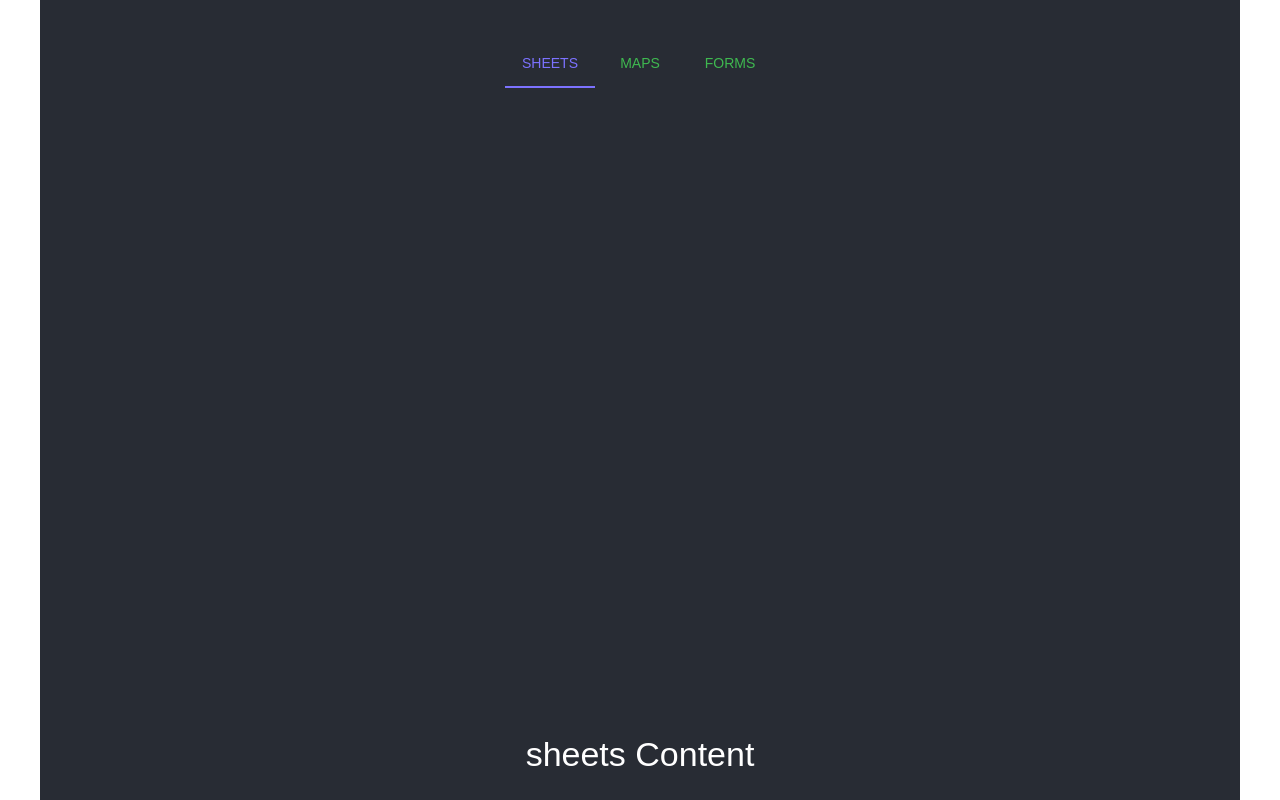
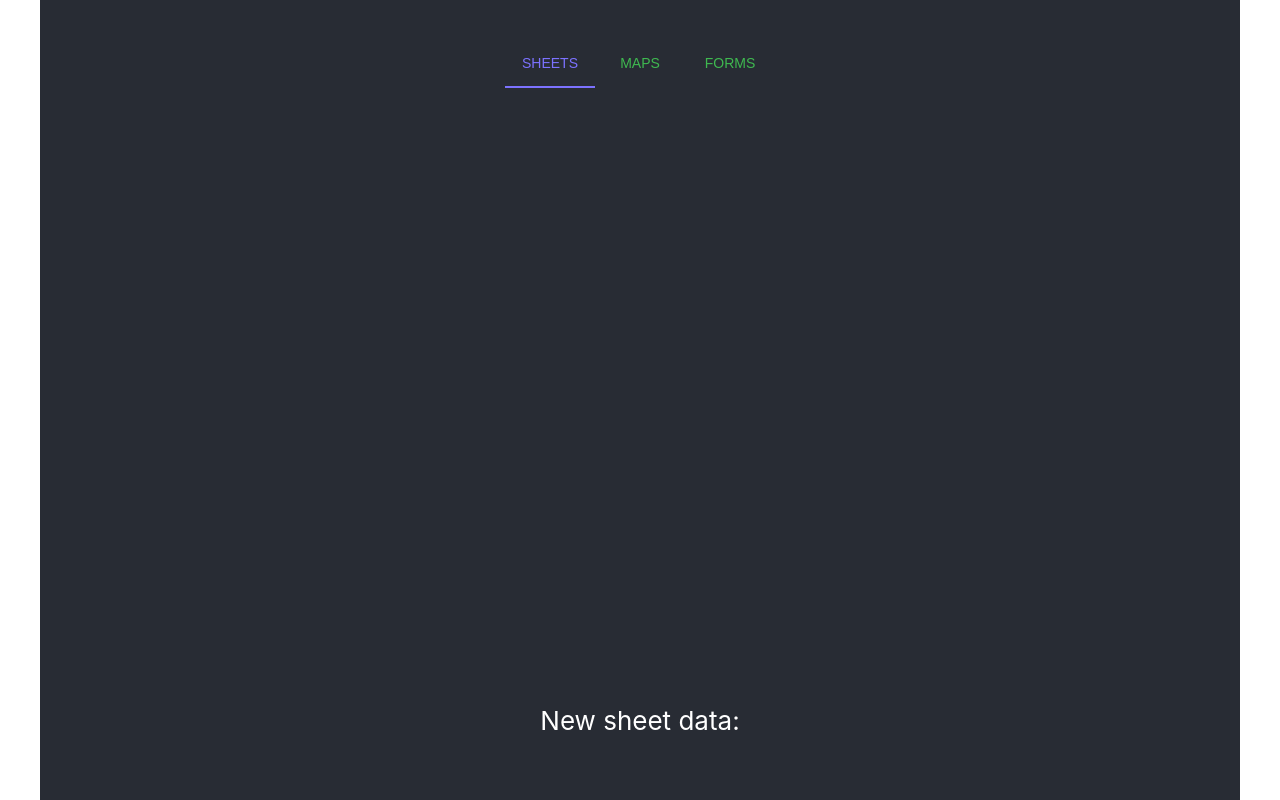
Before and after one commit to JNaasz/google-apis, a React (Create React App) app in the folder client/: page / in a window 1280 px wide. Built offline with nearby package versions, Linux system fonts and the light colour scheme; no server answers.

Commit message:
feat(layouts): add base layout components

```diff
--- a/client/src/App.tsx
+++ b/client/src/App.tsx
@@ -1,6 +1,9 @@
 import './App.scss';
 import type { SheetData } from '../../types/globals';
 import LayoutTabs from './components/LayoutTabs';
+import SheetLayout from './layouts/SheetLayout';
+import FormsLayout from './layouts/FormsLayout';
+import MapsLayout from './layouts/MapsLayout';
 
 import React, { useEffect, useState } from 'react';
 import { AppBar, Container, Box, Toolbar, Typography } from '@mui/material';
@@ -39,15 +42,17 @@ function App() {
 
       {/* layout content */}
       <Box sx={{ p: 3 }}>
-        <Typography variant="h4">{layouts[layoutIndex]} Content</Typography>
-        {/* You can add more specific layout content here */}
 
+        {layouts[layoutIndex] === 'sheets' && (
+          <SheetLayout/>
+        )}
 
-        {layouts[layoutIndex] === 'sheets' && data && (
-          <div className="sheet-data">
-            <h2>Data Response</h2> {/* Add your title here */}
-            <pre>{JSON.stringify(data, null, 2)}</pre> {/* Using <pre> for better formatting */}
-          </div>
+        {layouts[layoutIndex] === 'maps' && (
+          <MapsLayout/>
+        )}
+
+        {layouts[layoutIndex] === 'forms' && (
+          <FormsLayout/>
         )}
       </Box>
     </Container>
--- /dev/null
+++ b/client/src/layouts/FormsLayout.tsx
@@ -0,0 +1,11 @@
+import { Box } from '@mui/material';
+
+function FormsLayout() {
+  return (
+		<Box className="forms-layout" sx={{ flexGrow: 1, padding: 5 }}>
+			Forms Layout
+		</Box>
+  );
+}
+
+export default FormsLayout;
--- /dev/null
+++ b/client/src/layouts/MapsLayout.tsx
@@ -0,0 +1,11 @@
+import { Box } from '@mui/material';
+
+function MapsLayout() {
+  return (
+    <Box className="maps-layout" sx={{ flexGrow: 1, padding: 5 }}>
+      Maps Layout
+    </Box>
+  );
+}
+
+export default MapsLayout;
--- /dev/null
+++ b/client/src/layouts/SheetLayout.tsx
@@ -0,0 +1,32 @@
+import React, { useEffect, useState } from 'react';
+import { Box, Toolbar, Typography } from '@mui/material';
+
+function SheetLayout() {
+	const [data, setData] = useState<SheetData | null>(null);
+
+	useEffect(() => {
+		const fetchData = async () => {
+			const response = await fetch('http://localhost:2000/sheet-data'); // Adjust endpoint as needed
+			const resJson: SheetData = await response.json();
+			setData(resJson);
+		};
+
+		if (!data) {
+			fetchData();
+		}
+	}, []);
+
+  return (
+    <Box className="sheet-layout" sx={{ flexGrow: 1, padding: 5 }}>
+			New sheet data:
+			{data && (
+          <div className="sheet-data">
+            <h2>Data Response</h2>
+            <pre>{JSON.stringify(data, null, 2)}</pre>
+          </div>
+        )}
+    </Box>
+  );
+}
+
+export default SheetLayout;
```
